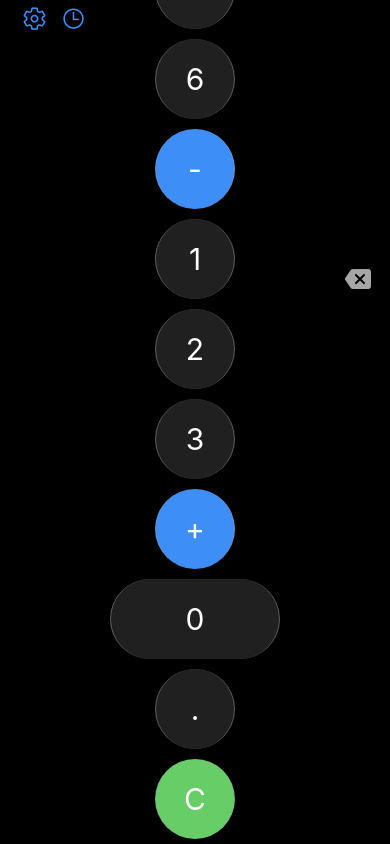
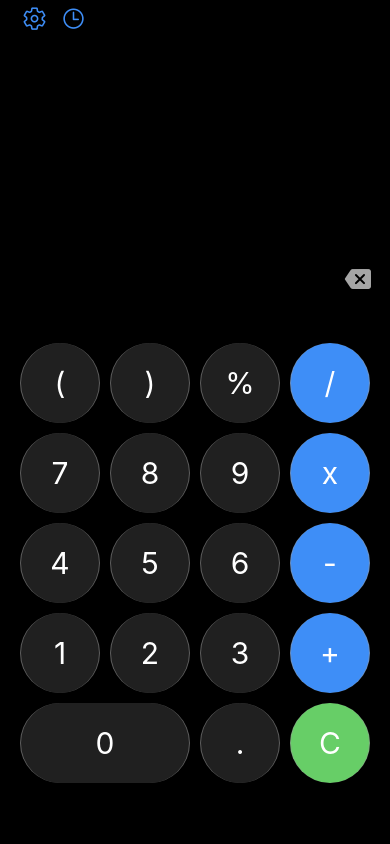
Before and after one commit to murilo-sparrow/calculator, a React Native app: screen / in a window 390 px wide. Built offline with nearby package versions, Linux system fonts and the light colour scheme.

Commit message:
Versão funcional com layout dinâmico

```diff
--- a/App.tsx
+++ b/App.tsx
@@ -1,6 +1,6 @@
 import { StatusBar } from "expo-status-bar";
-import { StyleSheet, View, Text } from "react-native";
-import KeyboardButton from "./KeyboardButton";
+import { StyleSheet, View, Text, FlatList } from "react-native";
+import KeyboardButton, { buttonTypes } from "./KeyboardButton";
 import Ionicons from "@expo/vector-icons/Ionicons";
 import {
   SafeAreaInsetsContext,
@@ -15,26 +15,26 @@ export default function App() {
     equacao.toString().replaceAll(",", "").replaceAll("x", "*"),
   );
 
-  let simbolos = [
-    "(",
-    ")",
-    "%",
-    "/",
-    "7",
-    "8",
-    "9",
-    "X",
-    "4",
-    "5",
-    "6",
-    "-",
-    "1",
-    "2",
-    "3",
-    "+",
-    "0",
-    ".",
-    resultado === "" ? "C" : "=",
+  const simbolos: { id: string; simbolo: string; tipo: buttonTypes }[] = [
+    { id: "0", simbolo: "(", tipo: "default" },
+    { id: "1", simbolo: ")", tipo: "default" },
+    { id: "2", simbolo: "%", tipo: "default" },
+    { id: "3", simbolo: "/", tipo: "operation" },
+    { id: "4", simbolo: "7", tipo: "default" },
+    { id: "5", simbolo: "8", tipo: "default" },
+    { id: "6", simbolo: "9", tipo: "default" },
+    { id: "7", simbolo: "x", tipo: "operation" },
+    { id: "8", simbolo: "4", tipo: "default" },
+    { id: "9", simbolo: "5", tipo: "default" },
+    { id: "10", simbolo: "6", tipo: "default" },
+    { id: "11", simbolo: "-", tipo: "operation" },
+    { id: "12", simbolo: "1", tipo: "default" },
+    { id: "13", simbolo: "2", tipo: "default" },
+    { id: "14", simbolo: "3", tipo: "default" },
+    { id: "15", simbolo: "+", tipo: "operation" },
+    { id: "16", simbolo: "0", tipo: "default" },
+    { id: "17", simbolo: ".", tipo: "default" },
+    { id: "18", simbolo: resultado === "" ? "C" : "=", tipo: "result" },
   ];
 
   return (
@@ -106,20 +106,18 @@ export default function App() {
               </View>
             </View>
             <View style={styles.keyboard}>
-              {simbolos.map((simbolo, index) => (
-                <KeyboardButton
-                  key={index}
-                  value={simbolo}
-                  type={
-                    index % 4 === 3
-                      ? "operation"
-                      : index === simbolos.length - 1
-                        ? "result"
-                        : "default"
-                  }
-                  setEquation={setEquacao}
-                />
-              ))}
+              <FlatList
+                data={simbolos}
+                keyExtractor={(simbolo) => simbolo.id}
+                numColumns={4}
+                renderItem={({ item }) => (
+                  <KeyboardButton
+                    value={item.simbolo}
+                    type={item.tipo}
+                    setEquation={setEquacao}
+                  />
+                )}
+              />
             </View>
             <StatusBar style="auto" />
           </View>
@@ -138,18 +136,15 @@ const styles = StyleSheet.create({
   visor: {
     flex: 2,
     paddingHorizontal: 15,
-    // backgroundColor: "blue",
   },
 
   buttonsView: {
     flexDirection: "row",
     alignItems: "baseline",
-    // backgroundColor: "yellow",
     paddingVertical: 5,
   },
 
   equationView: {
-    // backgroundColor: "green",
     flex: 3,
     flexDirection: "row",
     alignItems: "center",
@@ -183,14 +178,9 @@ const styles = StyleSheet.create({
 
   keyboard: {
     flex: 3,
-    // backgroundColor: "green",
     alignItems: "center",
     justifyContent: "flex-end",
   },
 
-  keysRow: {
-    flexDirection: "row",
-  },
-
   topIcons: { marginHorizontal: 7 },
 });
--- a/KeyboardButton.tsx
+++ b/KeyboardButton.tsx
@@ -24,7 +24,7 @@ export default function KeyboardButton({
     <Pressable
       onPress={() => {
         if (value === "C") {
-          setEquation((equation) => [""]);
+          setEquation(() => [""]);
         } else if (value === "=") {
           setEquation((equation) =>
             calcular(
```
